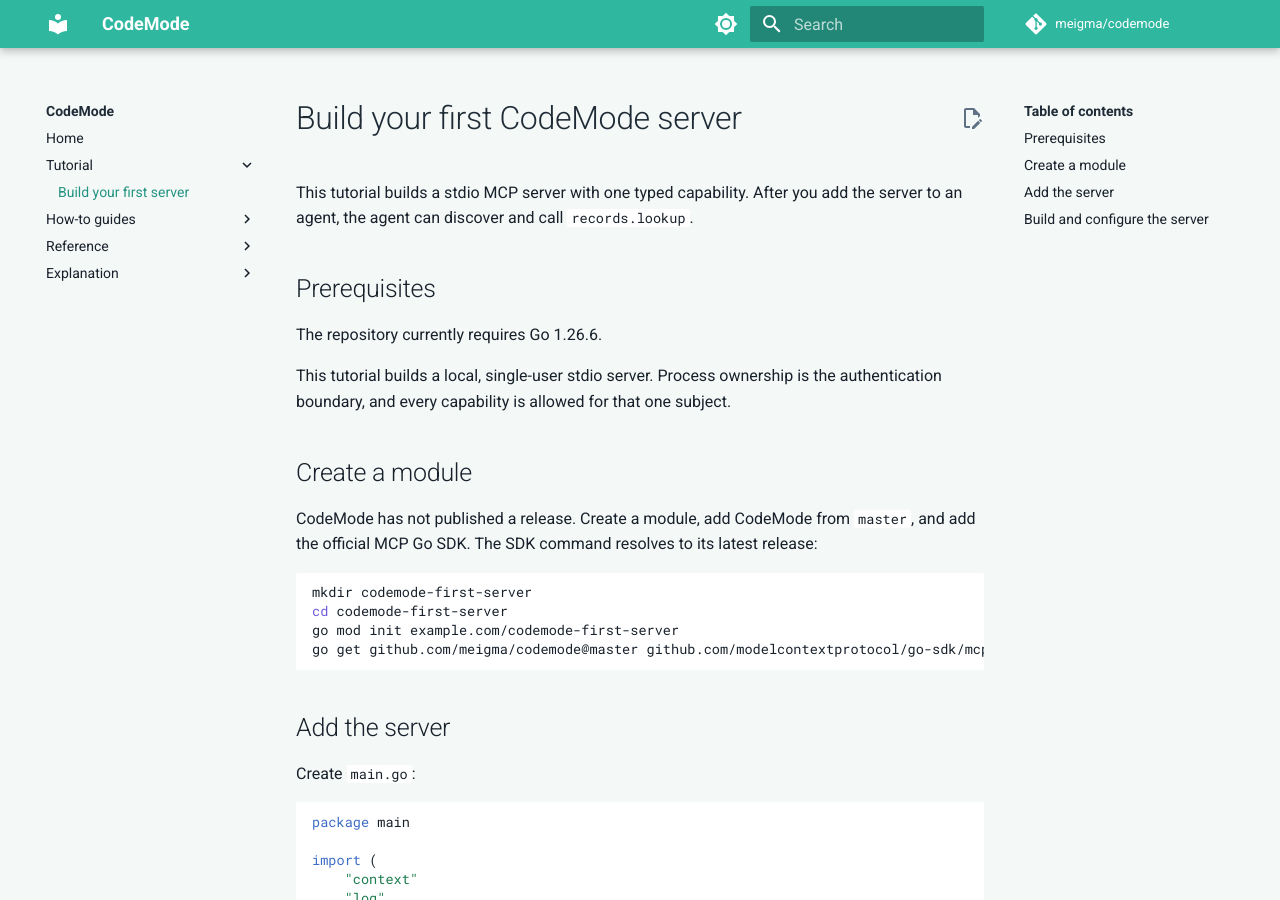
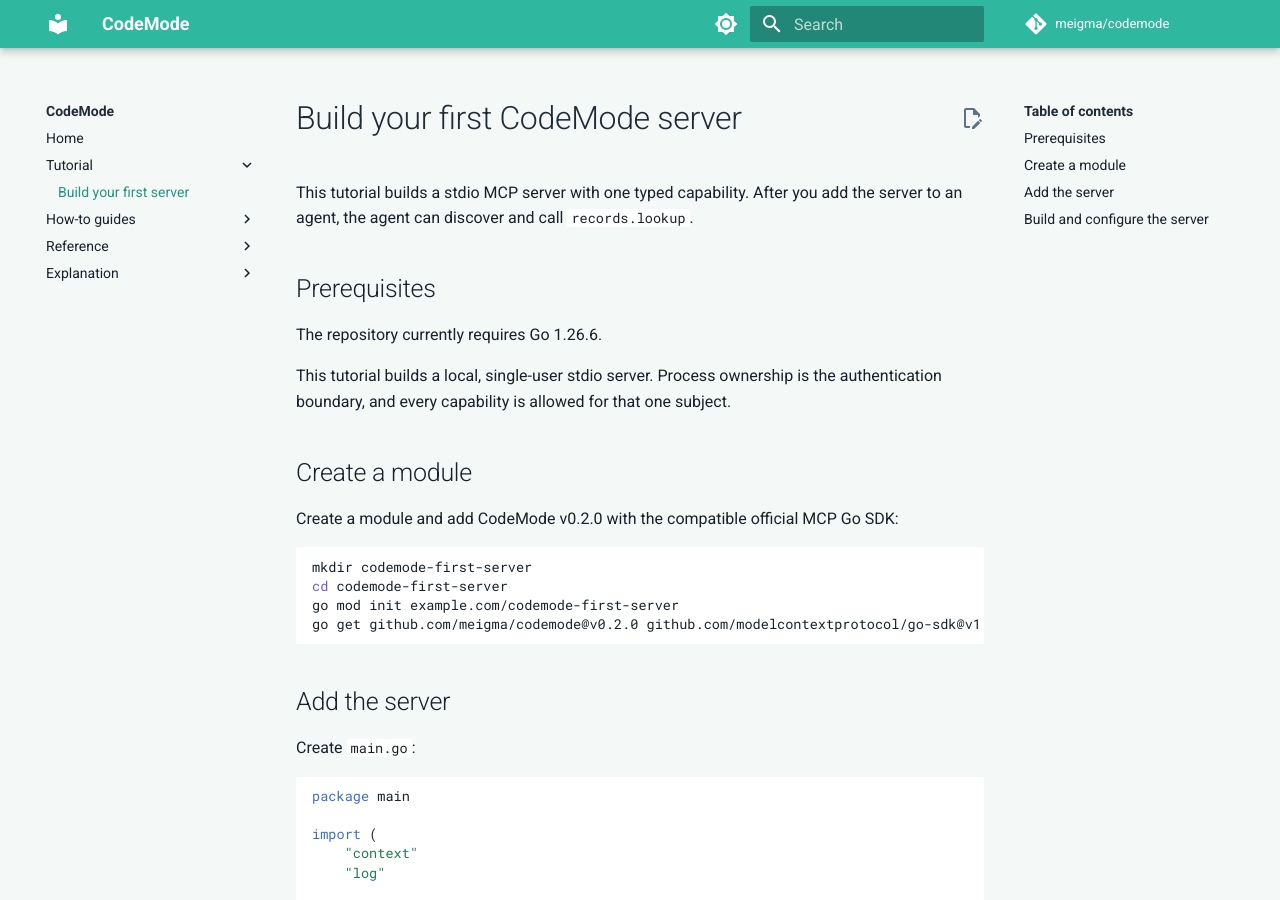
Before and after one commit to meigma/codemode, an MkDocs documentation site: the page built from docs/docs/tutorials/first-server.md, in a window 1280 px wide and 900 px high. Built offline with MkDocs 1.6.1 and Material for MkDocs 9.7.7, drawn with Linux system fonts in a browser that asks for light colours; comment, search, counter and statistics services are not loaded.

Commit message:
chore(master): release 0.2.0 (#55)
Co-authored-by: meigma-release[bot] <318031715+meigma-release[bot]@users.noreply.github.com>
Co-authored-by: Joshua Gilman <joshuagilman@gmail.com>

````diff
--- a/docs/docs/tutorials/first-server.md
+++ b/docs/docs/tutorials/first-server.md
@@ -18,15 +18,13 @@ subject.
 
 ## Create a module
 
-CodeMode has not published a release. Create a module, add CodeMode from
-`master`, and add the official MCP Go SDK. The SDK command resolves to its
-latest release:
+Create a module and add CodeMode v0.2.0 with the compatible official MCP Go SDK:
 
 ```sh
 mkdir codemode-first-server
 cd codemode-first-server
 go mod init example.com/codemode-first-server
-go get github.com/meigma/codemode@master github.com/modelcontextprotocol/go-sdk/mcp
+go get github.com/meigma/codemode@v0.2.0 github.com/modelcontextprotocol/go-sdk@v1.7.0
 ```
 
 ## Add the server
````
Also changed, not shown: .release-please-manifest.json, CHANGELOG.md, README.md.
